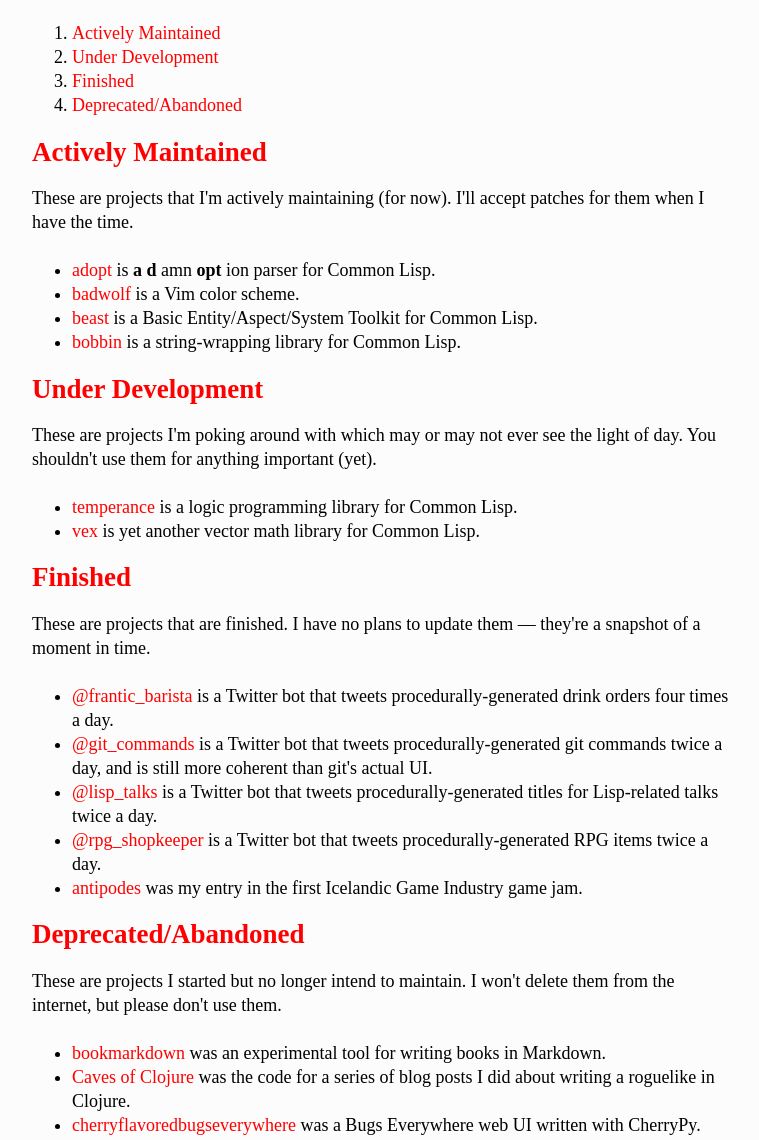
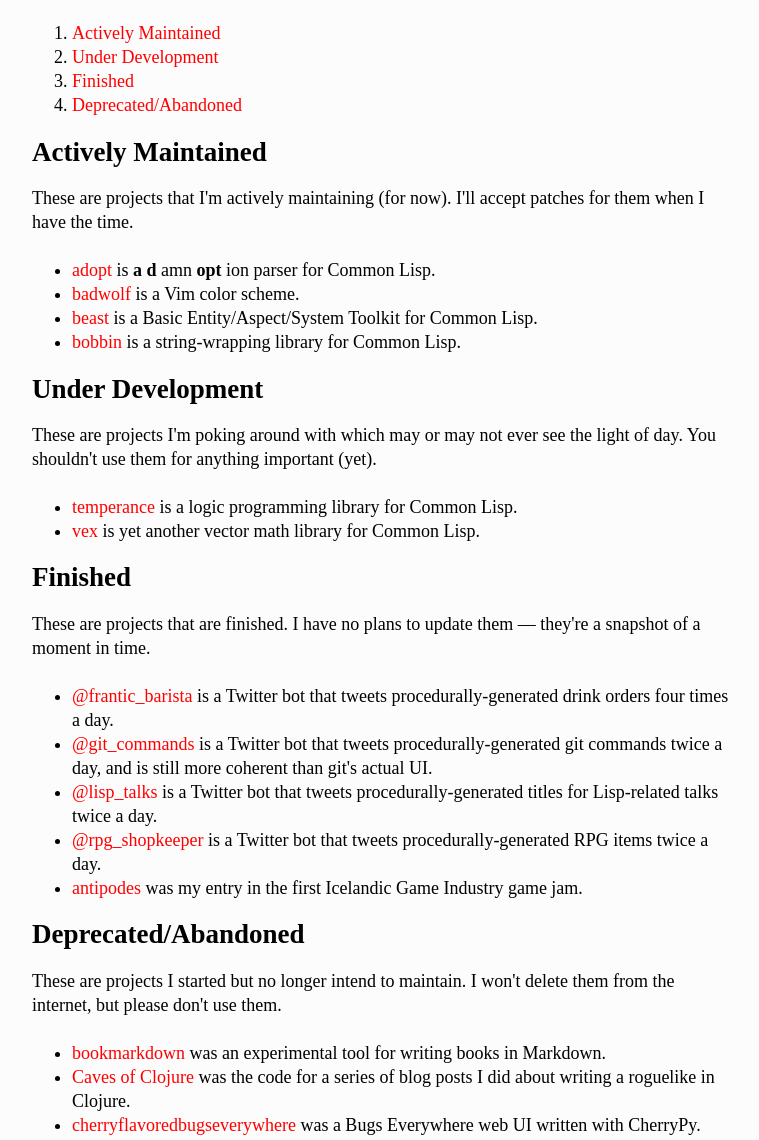
Before and after one commit to taekim99/taekim99.github.io, a plain HTML site: page projects/projects.html in a window 1280 px wide. Shown: the part 160-1300 px from the top of the page, without its empty margins (258-1017 px from the left). Drawn offline with Linux system fonts and the light colour scheme; files that its build step writes are made by us from their sources.

Commit message:
changed projects.html file

```diff
--- a/projects/projects.html
+++ b/projects/projects.html
@@ -5,8 +5,9 @@
     <meta charset='utf-8' />
     <meta name="viewport" content="width=device-width, initial-scale=1.0">
     <title>Projects / Tae Kim</title>
-    <link href='styles.css' rel='stylesheet' />
+    <link href='../styles.css' rel='stylesheet' />
 </head>
+
 <body>
     <header>
         <a href='../index.html'>Tae Kim</a>
@@ -21,6 +22,7 @@
         <article>
             <h1>Projects</h1>
             <p>The following is a list of projects I've created. They're grouped by maintenance status.</p>
+            <nav>
                 <ol class="table-of-contents">
                     <li>
                         <a href="#s1-actively-maintained">Actively Maintained</a>
@@ -35,10 +37,11 @@
                         <a href="#s6-deprecated-abandoned">Deprecated/Abandoned</a>
                     </li>
                 </ol>
-            <h2 id="s1-actively-maintained">
-                <a href="#s1-actively-maintained">Actively Maintained</a>
-            </h2>
-            <p>These are projects that I'm actively maintaining (for now). I'll accept patches for them when I have the
+            </nav>
+            <section id="s1-actively-maintained">
+                <h2 id="s1-actively-maintained">Actively Maintained</h2>
+                <p>These are projects that I'm actively maintaining (for now). I'll accept patches for them when I have
+                    the
                     time.</p>
                 <ul>
                     <li>
@@ -61,9 +64,9 @@
                         is a string-wrapping library for Common Lisp.
                     </li>
                 </ul>
-            <h2 id="s2-under-development">
-                <a href="#s2-under-development">Under Development</a>
-            </h2>
+            </section>
+            <section id="s2-under-development">
+                <h2>Under Development</h2>
                 <p>These are projects I'm poking around with which may or may not ever see the
                     light of day. You shouldn't use them for anything important (yet).</p>
                 <ul>
@@ -76,9 +79,9 @@
                         is yet another vector math library for Common Lisp.
                     </li>
                 </ul>
-            <h2 id="s5-finished">
-                <a href="#s5-finished">Finished</a>
-            </h2>
+            </section>
+            <section id="s5-finished">
+                <h2>Finished</h2>
                 <p>These are projects that are finished. I have no plans to update them — they're
                     a snapshot of a moment in time.</p>
                 <ul>
@@ -105,9 +108,9 @@
                     </li>
 
                 </ul>
-            <h2 id="s6-deprecated-abandoned">
-                <a href="#s6-deprecated-abandoned">Deprecated/Abandoned</a>
-            </h2>
+            </section>
+            <section id="s6-deprecated-abandoned">
+                <h2>Deprecated/Abandoned</h2>
                 <p>These are projects I started but no longer intend to maintain. I won't delete
                     them from the internet, but please don't use them.</p>
                 <ul>
@@ -120,10 +123,12 @@
                         was the code for a series of blog posts I did about writing a roguelike in Clojure.
                     </li>
                     <li>
-                    <a href="https://bitbucket.org/sjl/cherryflavoredbugseverywhere/">cherryflavoredbugseverywhere</a>
+                        <a
+                            href="https://bitbucket.org/sjl/cherryflavoredbugseverywhere/">cherryflavoredbugseverywhere</a>
                         was a Bugs Everywhere web UI written with CherryPy.
                     </li>
                 </ul>
+            </section>
         </article>
     </main>
 </body>
--- a/styles.css
+++ b/styles.css
@@ -65,3 +65,11 @@ a:hover {
     border-radius: 10px;
     margin-bottom: 24px;
 }
+@media (prefers-reduced-motion: no-preference) {
+    * {
+      scroll-behavior: smooth;
+    }
+}
+* {
+    scroll-behavior: smooth;
+}
```
Lines whose indentation alone changed are shown as unchanged.
